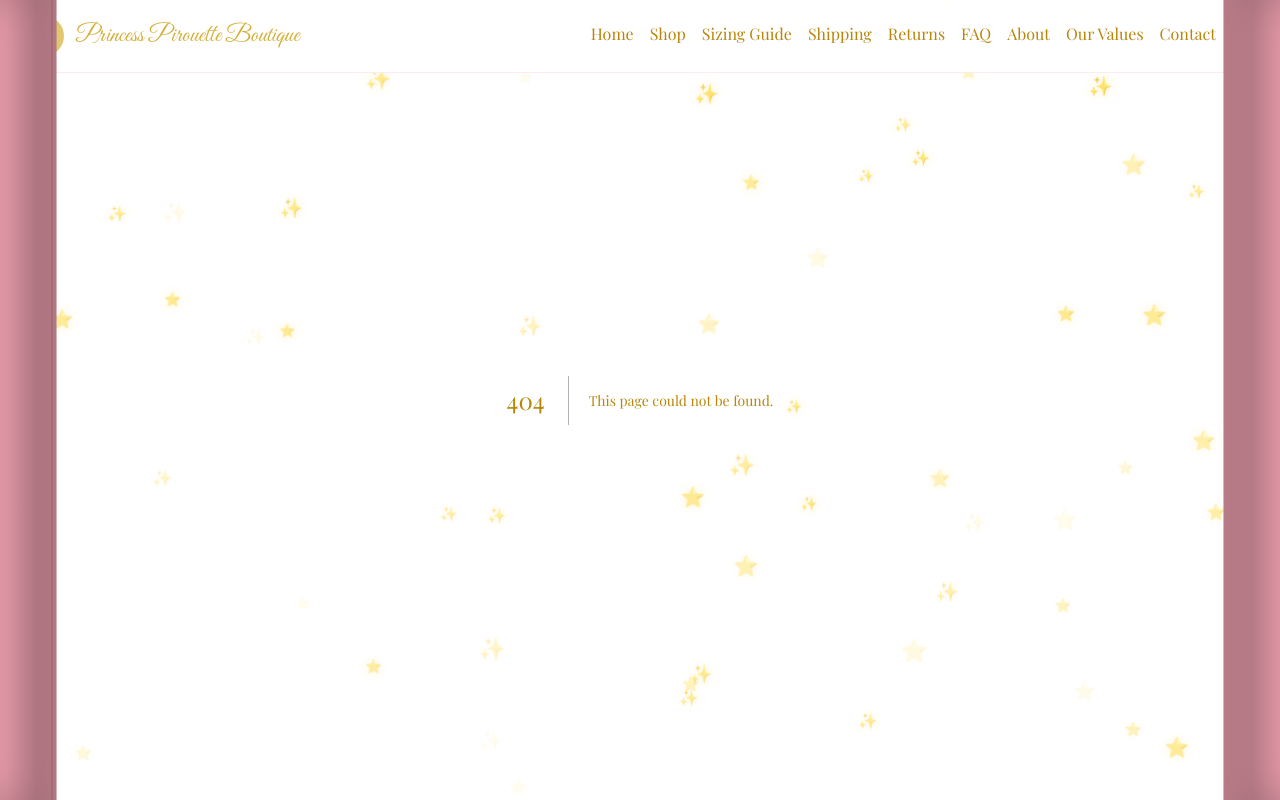
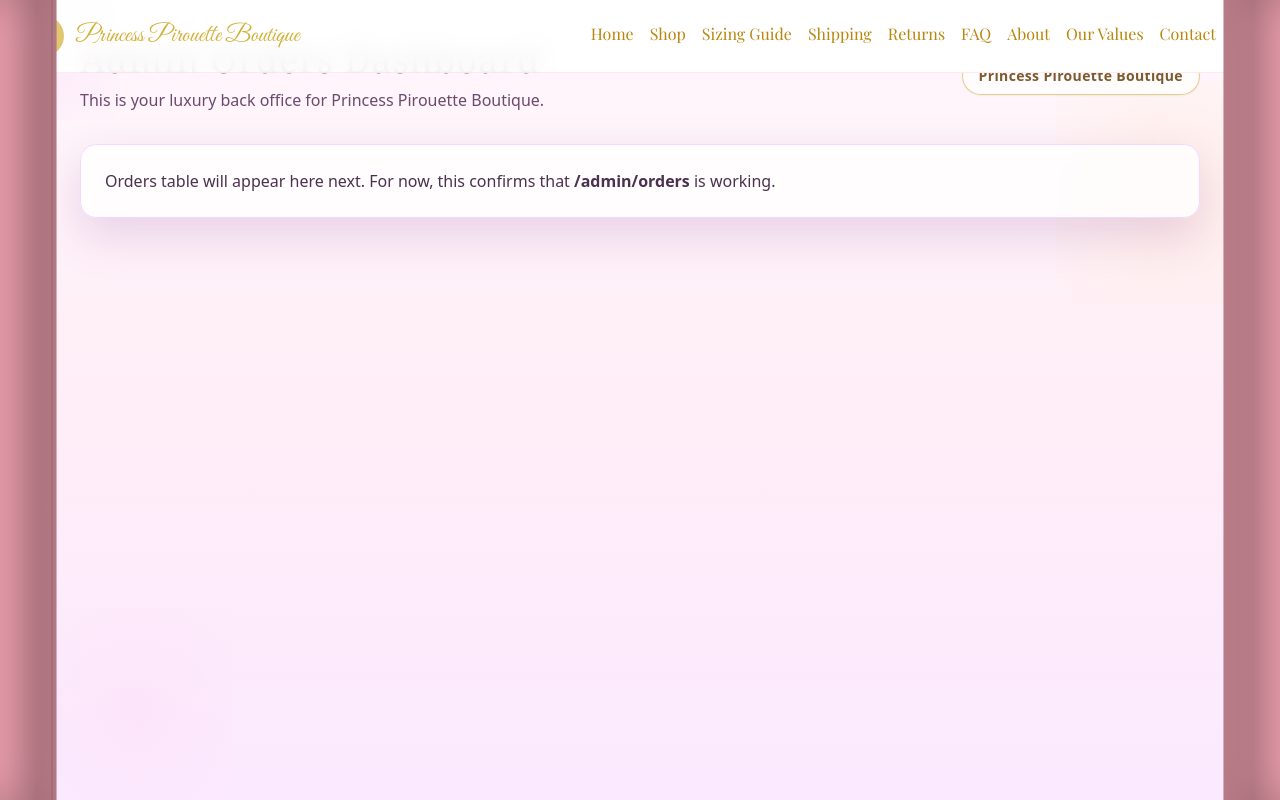
Before and after one commit to queenofshadows96/Princess-Piroutte-Boutique, a Next.js app: page /admin/orders in a window 1280 px wide. Before the commit this address had no page. Built offline with nearby package versions, Linux system fonts and the light colour scheme.

Commit message:
Add admin orders dashboard placeholder

```diff
--- /dev/null
+++ b/src/app/admin/orders/page.tsx
@@ -0,0 +1,36 @@
+export default function AdminOrdersPage() {
+  return (
+    <div className="min-h-screen bg-gradient-to-b from-[#fff7fb] via-[#ffeef7] to-[#fbe9ff] text-[#2b1b2f] relative overflow-hidden">
+      {/* Floating glow */}
+      <div className="pointer-events-none absolute inset-0 opacity-40">
+        <div className="absolute -top-10 -left-10 w-40 h-40 bg-[radial-gradient(circle_at_center,_#f9d6ff,_transparent)]" />
+        <div className="absolute top-20 right-0 w-56 h-56 bg-[radial-gradient(circle_at_center,_#ffe6cc,_transparent)]" />
+        <div className="absolute bottom-0 left-10 w-48 h-48 bg-[radial-gradient(circle_at_center,_#fdddf5,_transparent)]" />
+      </div>
+
+      <div className="relative z-10 max-w-6xl mx-auto px-4 py-10">
+        <header className="mb-8 flex items-center justify-between">
+          <div>
+            <h1 className="text-3xl md:text-4xl font-serif tracking-wide text-[#3b243f]">
+              Admin Orders Dashboard
+            </h1>
+            <p className="mt-2 text-sm md:text-base text-[#6b4a6f]">
+              This is your luxury back office for Princess Pirouette Boutique.
+            </p>
+          </div>
+          <div className="px-4 py-2 rounded-full border border-[#d4af37]/60 bg-white/70 shadow-sm text-xs md:text-sm text-[#7a5a2f] font-semibold tracking-wide">
+            Princess Pirouette Boutique
+          </div>
+        </header>
+
+        <div className="bg-white/80 backdrop-blur-sm border border-[#f3d9ff] rounded-2xl shadow-[0_18px_45px_rgba(123,63,148,0.18)] p-6">
+          <p className="text-sm md:text-base text-[#4b304f]">
+            Orders table will appear here next. For now, this confirms that
+            <span className="font-semibold"> /admin/orders </span>
+            is working.
+          </p>
+        </div>
+      </div>
+    </div>
+  );
+}
```
